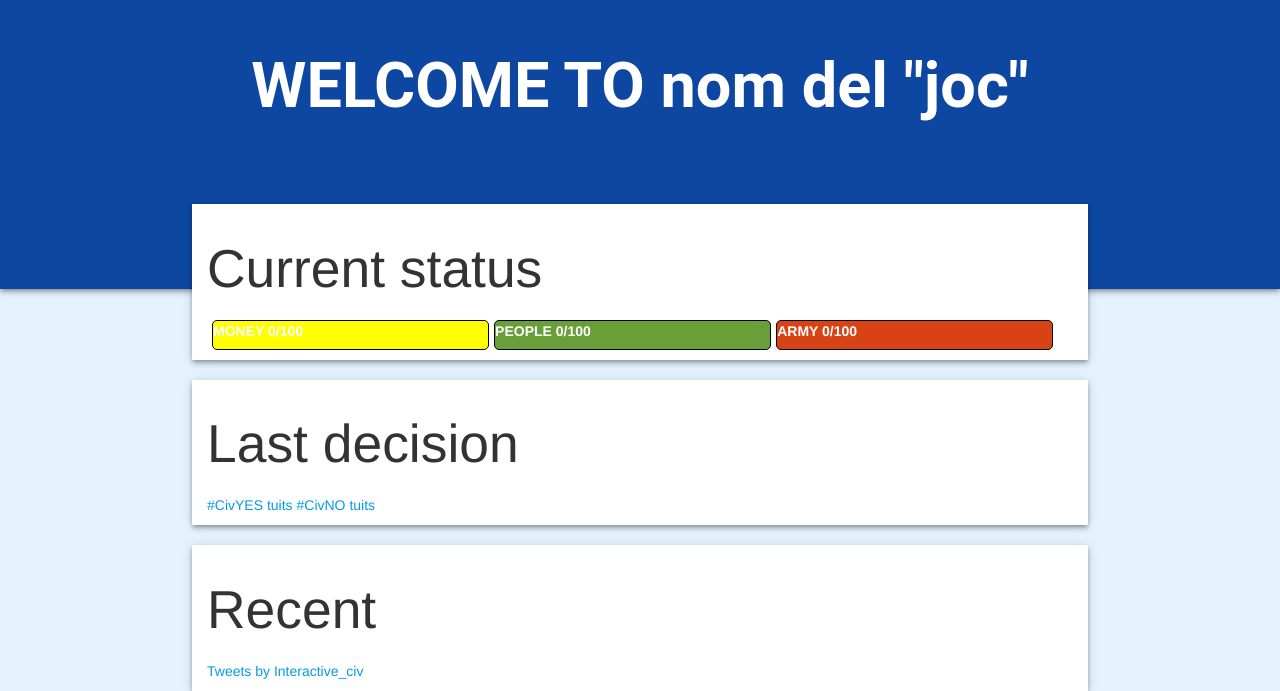
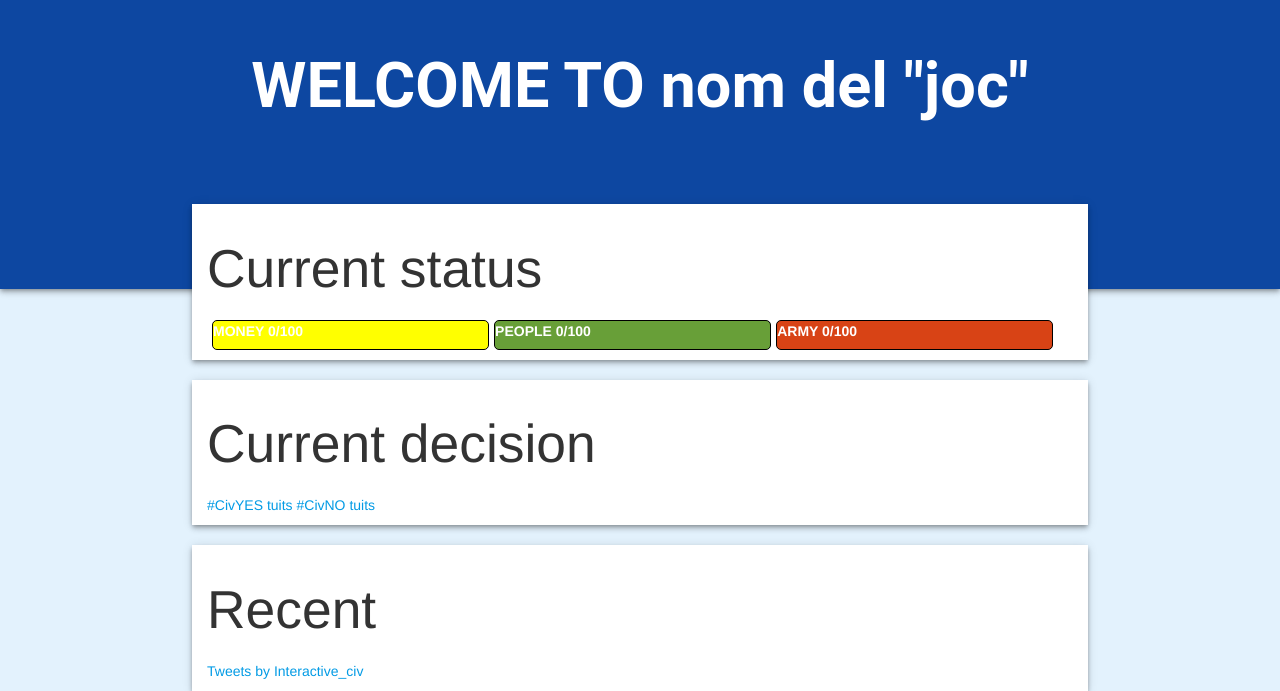
Before and after one commit to marcbenedi/hackCooper2016, a plain HTML site: page index.html in a window 1280 px wide. Shown: the part 111-802 px from the top of the page. Drawn offline with nearby package versions, Linux system fonts and the light colour scheme.

Commit message:
initial commit

```diff
--- a/index.html
+++ b/index.html
@@ -93,7 +93,7 @@
 			</div>
 
 			<div class="container z-depth-2">
-				<h2>Last decision</h2>
+				<h2>Current decision</h2>
 				            <a class="twitter-timeline"  width="100%" href="https://twitter.com/hashtag/CivYES" data-widget-id="779938052437381120">#CivYES tuits</a>
 	            <script>!function(d,s,id){var js,fjs=d.getElementsByTagName(s)[0],p=/^http:/.test(d.location)?'http':'https';if(!d.getElementById(id)){js=d.createElement(s);js.id=id;js.src=p+"://platform.twitter.com/widgets.js";fjs.parentNode.insertBefore(js,fjs);}}(document,"script","twitter-wjs");</script>
 	                        <a class="twitter-timeline" width="100%" href="https://twitter.com/hashtag/CivNO" data-widget-id="779937717866102784">#CivNO tuits</a>
```
